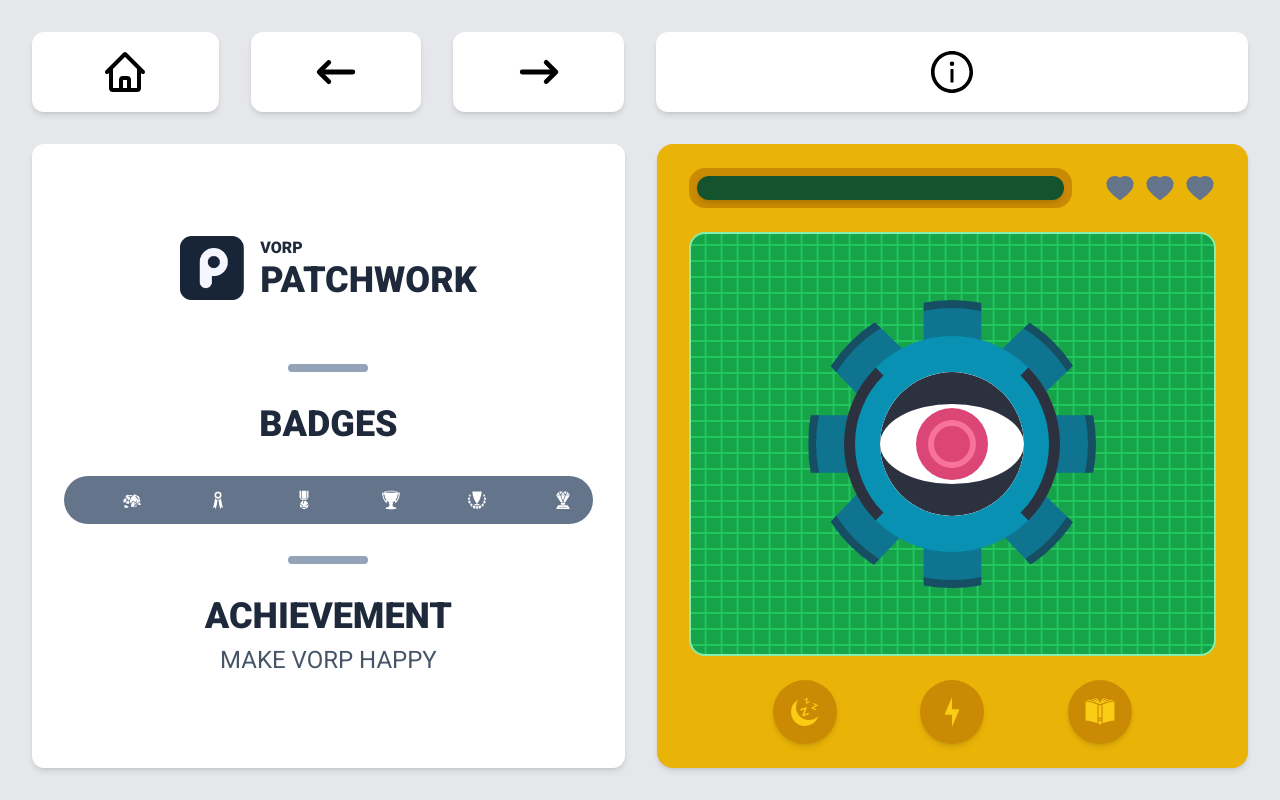
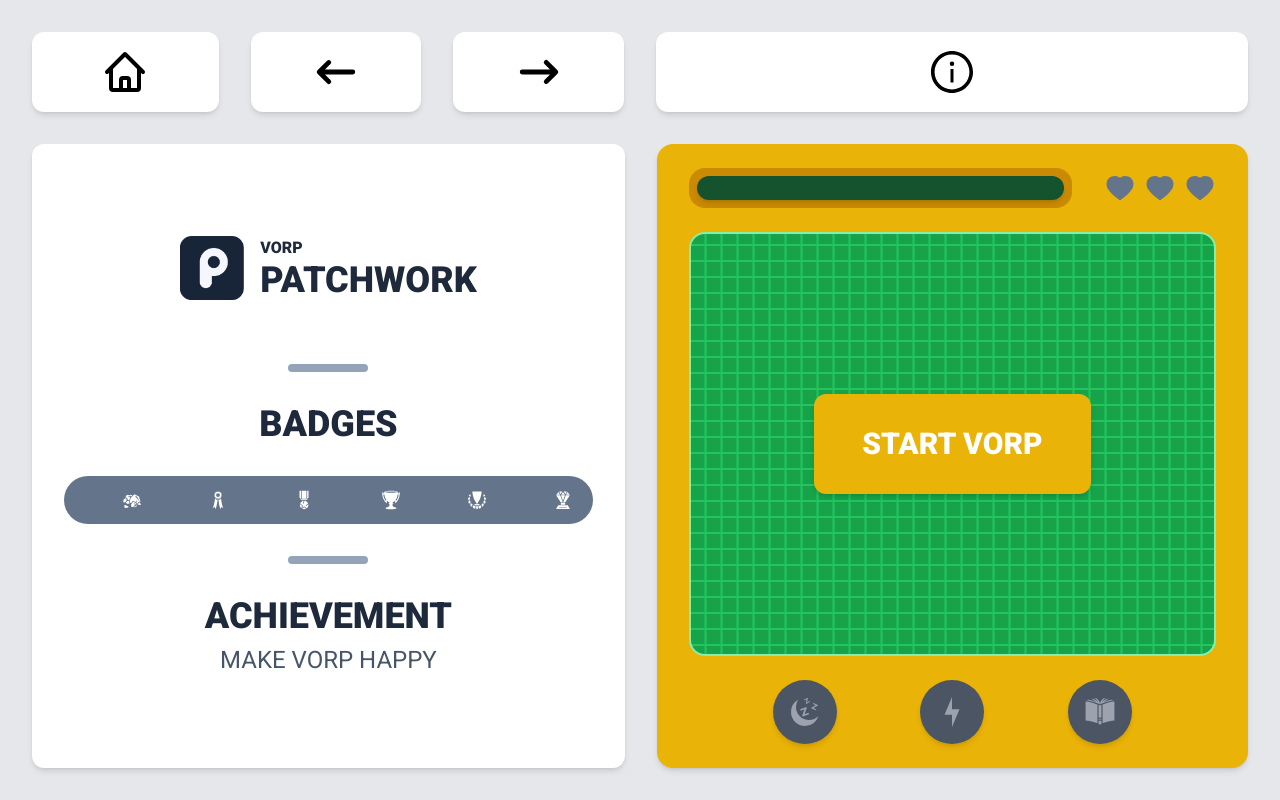
Before and after one commit to kherma/next-framer-motion-fun, a Next.js app: page /vorp in a window 1280 px wide. Built offline with nearby package versions, Linux system fonts and the light colour scheme.

Commit message:
Implement Vorp game loop

```diff
--- /dev/null
+++ b/animations/vorpPageAnim/vorpStartGameAnim.js
@@ -0,0 +1,59 @@
+export const startGameVorp = {
+  hidden: {
+    scale: 0,
+    opacity: 0,
+  },
+  visible: {
+    scale: 1,
+    opacity: 1,
+    transition: {
+      delay: 0.3,
+      duration: 1,
+    },
+  },
+};
+
+export const startGameGears = {
+  hidden: {
+    translateX: "-50%",
+    translateY: "-50%",
+  },
+  visible: {
+    translateX: "-50%",
+    translateY: "-50%",
+    rotate: 3600,
+    transition: {
+      delay: 2,
+      duration: 60,
+    },
+  },
+};
+
+export const startGameLids = {
+  hidden: {
+    borderTopWidth: "3rem",
+    borderBottomWidth: "3rem",
+  },
+  visible: {
+    borderTopWidth: ["3rem", "1.7rem", "3rem", "0.7rem", "1.2rem"],
+    borderBottomWidth: ["3rem", "1.7rem", "3rem", "0.7rem", "1.2rem"],
+    transition: { delay: 4, duration: 5 },
+  },
+};
+
+export const startGameEye = {
+  hidden: {
+    translateX: "-50%",
+    translateY: "-50%",
+    scale: 1,
+  },
+  visible: {
+    translateX: "-50%",
+    translateY: "-50%",
+    scale: [1, 0.5, 1],
+    transition: {
+      delay: 8,
+      duration: 2,
+    },
+  },
+};
--- /dev/null
+++ b/components/buttons/BtnStartVorp.js
@@ -0,0 +1,24 @@
+import React from "react";
+import { motion } from "framer-motion";
+import { btnScaleAnim } from "../../animations/btnScaleAnim";
+
+const BtnStartVorp = ({ handleStartGame }) => {
+  const { whileHover, whileTap, transition } = btnScaleAnim(false);
+  return (
+    <motion.button
+      onClick={handleStartGame}
+      whileHover={whileHover}
+      whileTap={whileTap}
+      transition={transition}
+      exit={{
+        scale: 0,
+        opacity: 0,
+      }}
+      className="absolute py-4 px-8 text-xl font-black text-white uppercase bg-yellow-500 rounded-xl shadow-md sm:py-8 sm:px-12 sm:text-3xl"
+    >
+      Start Vorp
+    </motion.button>
+  );
+};
+
+export default BtnStartVorp;
--- a/components/feature/VorpAchievement/VorpControls.js
+++ b/components/feature/VorpAchievement/VorpControls.js
@@ -10,17 +10,26 @@ const innerData = [
   { Icon: GiBookCover, behaviour: "read" },
 ];
 
-const VorpControls = () => {
-  const { whileHover, whileTap, transition } = btnScaleAnim(false, 0.95, 1.1);
+const VorpControls = ({ startGame }) => {
+  const { whileHover, whileTap, transition } = btnScaleAnim(
+    !startGame,
+    0.95,
+    1.1
+  );
   return (
     <div className="flex justify-evenly items-center py-2 sm:py-4 xl:py-2">
       {innerData.map(({ Icon }) => (
         <motion.button
+          disabled={!startGame}
           key={uuidv4()}
           whileHover={whileHover}
           whileTap={whileTap}
           transition={transition}
-          className="p-2 text-yellow-400 bg-yellow-600 rounded-full shadow-md sm:p-4"
+          className={`p-2 ${
+            startGame
+              ? "text-yellow-400 bg-yellow-600"
+              : "text-gray-400 bg-gray-600"
+          } rounded-full shadow-md sm:p-4`}
         >
           <Icon className="w-8 h-8 sm:w-16 sm:h-16 xl:w-8 xl:h-8 2xl:w-10 2xl:h-10" />
         </motion.button>
--- a/components/feature/VorpAchievement/VorpPet.js
+++ b/components/feature/VorpAchievement/VorpPet.js
@@ -1,20 +1,49 @@
 import React from "react";
+import { motion } from "framer-motion";
+import {
+  startGameVorp,
+  startGameGears,
+  startGameEye,
+  startGameLids,
+} from "../../../animations/vorpPageAnim/vorpStartGameAnim";
 
 const VorpPet = () => {
   return (
     <div className="flex justify-center items-center w-full h-full">
-      <div className="relative w-48 h-48 sm:w-72 sm:h-72">
-        <div className="w-full h-full bg-cyan-700 rounded-full border-[0.5rem] border-cyan-900 absoluteCenter vorpGears" />
-        <div className="w-3/4 h-3/4 bg-cyan-600 rounded-full border-[0.4rem] border-y-transparent border-x-bgBlue-300 sm:border-[0.7rem] absoluteCenter" />
-        <div className="w-1/2 h-1/2 bg-white rounded-full absoluteCenter" />
-        <div className="overflow-hidden w-1/2 h-1/2 rounded-full absoluteCenter">
-          <div className="w-1/2 h-1/2 bg-bgRed-100 rounded-full absoluteCenter" />
-          <div className="w-1/3 h-1/3 bg-bgRed-200 rounded-full absoluteCenter" />
-          <div className="w-1/4 h-1/4 bg-bgRed-100 rounded-full absoluteCenter" />
-        </div>
-        <div className="overflow-hidden w-1/2 h-1/2 bg-transparent rounded-full absoluteCenter">
-          <div className="w-full h-full bg-transparent rounded-full border-y-[1.2rem] border-bgBlue-300 sm:border-y-[2rem] absoluteCenter" />
-        </div>
+      <div className="sm:scale-150">
+        <motion.div
+          variants={startGameVorp}
+          initial="hidden"
+          animate="visible"
+          className="relative w-48 h-48"
+        >
+          <motion.div
+            variants={startGameGears}
+            initial="hidden"
+            animate="visible"
+            className="w-full h-full bg-cyan-700 rounded-full border-[0.5rem] border-cyan-900 absoluteCenter vorpGears"
+          />
+          <div className="w-3/4 h-3/4 bg-cyan-600 rounded-full border-[0.4rem] border-y-transparent border-x-bgBlue-300 shadow-md sm:border-[0.7rem] absoluteCenter" />
+          <div className="w-1/2 h-1/2 bg-white rounded-full absoluteCenter" />
+          <motion.div
+            variants={startGameEye}
+            initial="hidden"
+            animate="visible"
+            className="overflow-hidden w-1/2 h-1/2 rounded-full absoluteCenter"
+          >
+            <div className="w-1/2 h-1/2 bg-bgRed-100 rounded-full absoluteCenter" />
+            <div className="w-1/3 h-1/3 bg-bgRed-200 rounded-full absoluteCenter" />
+            <div className="w-1/4 h-1/4 bg-bgRed-100 rounded-full absoluteCenter" />
+          </motion.div>
+          <div className="overflow-hidden w-1/2 h-1/2 bg-transparent rounded-full absoluteCenter">
+            <motion.div
+              variants={startGameLids}
+              initial="hidden"
+              animate="visible"
+              className="w-full h-full bg-transparent rounded-full border-bgBlue-300 absoluteCenter"
+            />
+          </div>
+        </motion.div>
       </div>
     </div>
   );
--- /dev/null
+++ b/components/feature/VorpAchievement/VorpSleep.js
@@ -0,0 +1,23 @@
+import React from "react";
+
+const VorpSleep = () => {
+  return (
+    <div className="absolute top-0 w-full h-full">
+      <div className="absolute top-0 left-1/2 w-1/3 h-1/2 -translate-x-1/2">
+        <div className="absolute top-0 left-1/2 w-[3%] h-1/2 bg-gray-700 -translate-x-1/2">
+          <div className="absolute bottom-0 left-1/2 w-[150%] h-[10%] bg-gray-800 rounded-t-full -translate-x-1/2" />
+        </div>
+        <div className="absolute bottom-0 left-1/2 w-3/4 h-1/2 -translate-x-1/2">
+          <div className="w-full h-full bg-blue-200 rounded-t-full border-4 border-blue-400 opacity-70" />
+          <div className="absolute right-[10%] bottom-[10%] w-[10%] h-[50%] bg-white rounded-full" />
+        </div>
+      </div>
+      <div className="absolute top-1/2 left-1/2 w-1/3 h-1/2 -translate-x-1/2">
+        <div className="absolute w-full h-[5%] bg-gray-700" />
+        <div className="absolute bottom-0 left-1/2 w-[10%] h-[95%] bg-gray-800 -translate-x-1/2" />
+      </div>
+    </div>
+  );
+};
+
+export default VorpSleep;
--- a/components/feature/VorpAchievement/VorpStatus.js
+++ b/components/feature/VorpAchievement/VorpStatus.js
@@ -1,13 +1,26 @@
 import React from "react";
 import { AiFillHeart } from "react-icons/ai";
+import { motion } from "framer-motion";
 
-const VorpStatus = () => {
+const VorpStatus = ({ startGame, gameLenght }) => {
   return (
     <div className="flex gap-2 justify-between items-center py-2 w-full sm:gap-8 sm:py-4 xl:py-2">
       <div className="p-2 w-full h-8 bg-yellow-600 rounded-2xl sm:p-4 sm:h-16 xl:p-2 xl:h-10">
-        <div className="w-full h-full bg-green-900 rounded-2xl shadow-md" />
+        <motion.div
+          initial={{
+            width: "100%",
+          }}
+          animate={{
+            width: startGame ? ["100%", "0%"] : "100%",
+            transition: {
+              duration: gameLenght,
+              type: "tween",
+            },
+          }}
+          className="h-full bg-green-900 rounded-2xl shadow-md"
+        />
       </div>
-      <div className="flex gap-2 justify-between items-center">
+      <div className="flex gap-2 justify-between items-center w-1/4">
         {[...Array.from({ length: 3 }, (_, i) => i + 1)].map((item) => (
           <AiFillHeart
             key={item}
--- a/pages/vorp.js
+++ b/pages/vorp.js
@@ -1,18 +1,42 @@
-import React from "react";
+import React, { useState } from "react";
 import Layout from "../components/layout/Layout";
 import VorpStatus from "../components/feature/VorpAchievement/VorpStatus";
 import VorpPet from "../components/feature/VorpAchievement/VorpPet";
 import VorpControls from "../components/feature/VorpAchievement/VorpControls";
+// import VorpSleep from "../components/feature/VorpAchievement/VorpSleep";
+import BtnStartVorp from "../components/buttons/BtnStartVorp";
+import { AnimatePresence } from "framer-motion";
 
 const Vorp = () => {
+  const gameLenght = 10;
+  const [startGame, setStartGame] = useState(false);
+  const [startGameAnim, setStartGameAnim] = useState(false);
+
+  const handleStartGame = () => {
+    setStartGameAnim(true);
+    setTimeout(() => {
+      setStartGame(true);
+    }, gameLenght * 1000);
+    setTimeout(() => {
+      setStartGameAnim(false);
+      setStartGame(false);
+    }, gameLenght * 2000);
+  };
+
   return (
     <Layout pageTitle="vorp">
       <div className="flex flex-col gap-4 p-4 w-full h-full bg-yellow-500 rounded-2xl shadow-md sm:gap-8 sm:p-8 xl:gap-4 xl:py-4 xl:px-8">
-        <VorpStatus />
-        <div className="w-full h-80 rounded-2xl border-2 border-green-300 sm:py-8 sm:h-[30rem] xl:py-4 xl:h-full vorpScreen">
-          <VorpPet />
+        <VorpStatus startGame={startGame} gameLenght={gameLenght} />
+        <div className="flex overflow-hidden relative justify-center items-center w-full h-80 rounded-2xl border-2 border-green-300 sm:py-8 sm:h-[30rem] xl:py-4 xl:h-full vorpScreen">
+          <AnimatePresence>
+            {!startGameAnim && (
+              <BtnStartVorp handleStartGame={handleStartGame} />
+            )}
+          </AnimatePresence>
+          {startGameAnim && <VorpPet />}
+          {/* <VorpSleep /> */}
         </div>
-        <VorpControls />
+        <VorpControls startGame={startGame} />
       </div>
     </Layout>
   );
```
